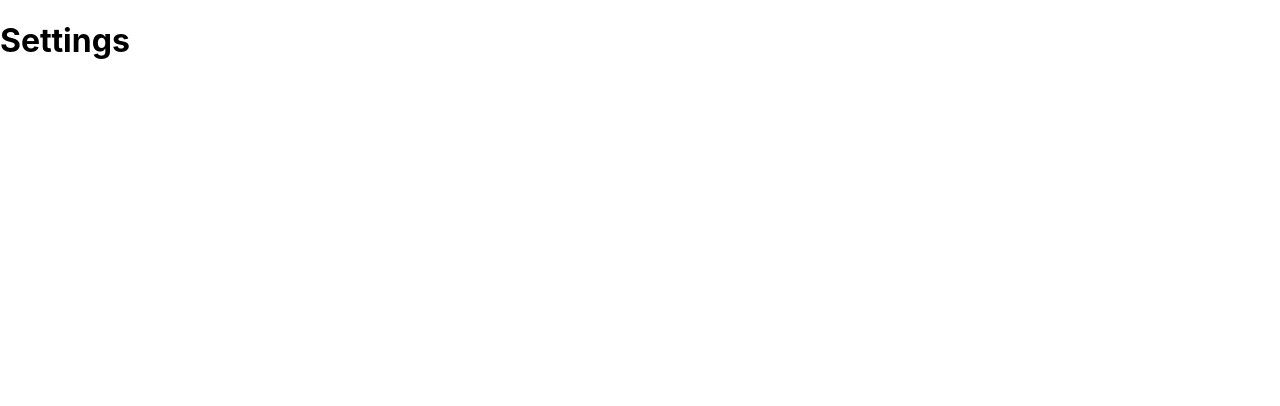
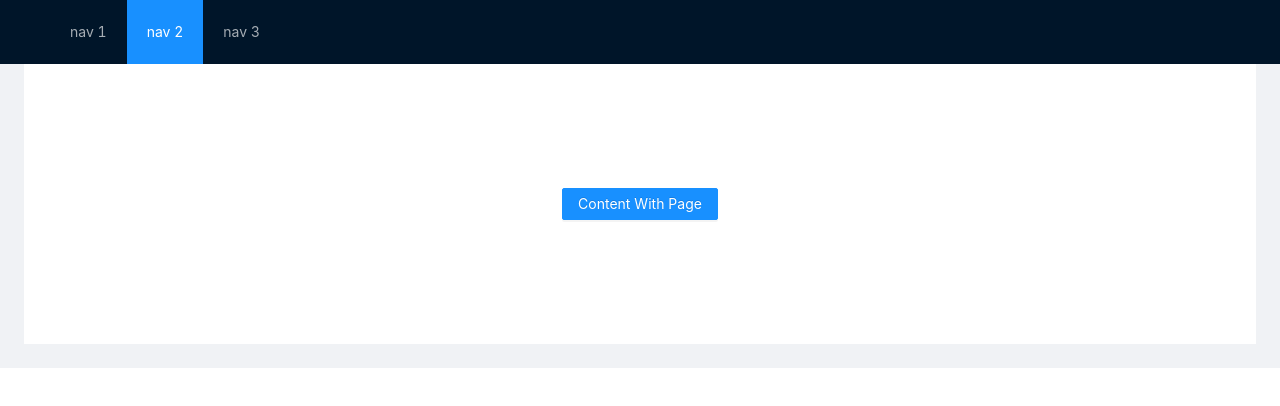
Before and after one commit to mehamasum/voluntree, a React (Create React App) app: page /settings in a window 1280 px wide. Shown: the top 406 px of the page. Built offline with nearby package versions, Linux system fonts and the light colour scheme.

Commit message:
feat(app): add basic settings button

```diff
--- a/package.json
+++ b/package.json
@@ -6,6 +6,7 @@
     "@testing-library/jest-dom": "^4.2.4",
     "@testing-library/react": "^9.5.0",
     "@testing-library/user-event": "^7.2.1",
+    "antd": "^4.2.4",
     "react": "^16.13.1",
     "react-dom": "^16.13.1",
     "react-router": "^5.2.0",
--- a/src/index.css
+++ b/src/assets/css/index.css
@@ -1,3 +1,13 @@
+.site-layout-background {
+    background: #fff;
+    padding: 24;
+    margin: 0;
+    min-height: 280;
+    display: 'flex';
+    align-items: 'center';
+    justify-content: 'center';
+}
+
 body {
   margin: 0;
   font-family: -apple-system, BlinkMacSystemFont, 'Segoe UI', 'Roboto', 'Oxygen',
--- /dev/null
+++ b/src/services/Layouts/index.js
@@ -0,0 +1,23 @@
+import React from 'react';
+import { Layout, Menu } from 'antd';
+const { Header, Content } = Layout;
+
+const AuthenticatedLayout = props => {
+  return (
+    <Layout>
+      <Header className="header">
+        <div className="logo" />
+        <Menu theme="dark" mode="horizontal" defaultSelectedKeys={['2']}>
+          <Menu.Item key="1">nav 1</Menu.Item>
+          <Menu.Item key="2">nav 2</Menu.Item>
+          <Menu.Item key="3">nav 3</Menu.Item>
+        </Menu>
+      </Header>
+      <Layout>
+        {props.children}
+      </Layout>
+    </Layout>
+  );
+};
+
+export default AuthenticatedLayout;
--- /dev/null
+++ b/src/services/Settings/index.js
@@ -0,0 +1,36 @@
+import React from 'react';
+import AuthenticatedLayout from '../Layouts';
+import { Button } from 'antd';
+import { Layout, Menu } from 'antd';
+const { Header, Content } = Layout;
+
+const url = "https://www.facebook.com/v6.0/dialog/oauth?client_id=xyz&redirect_uri=http://localhost:3000/&state=xyz&permissions=publish_pages"
+
+const Settings = props => {
+  return (
+    <React.Fragment>
+      <AuthenticatedLayout>
+          <Layout style={{ padding: '0 24px 24px' }}>
+            <Content
+              className="site-layout-background"
+              style={{
+                padding: 24,
+                margin: 0,
+                minHeight: 280,
+                display: 'flex',
+                alignItems: 'center',
+                justifyContent: 'center'
+              }}
+            >
+            <Button type="primary" onClick={() => {
+              console.log("Click");
+              window.open(url, "", "width=1000,height=800");
+            }}>Content With Page</Button>
+            </Content>
+          </Layout>
+      </AuthenticatedLayout>
+    </React.Fragment>
+  );
+};
+
+export default Settings;
--- a/src/services/settings/index.js
+++ /dev/null
@@ -1,12 +0,0 @@
-import React from 'react';
-
-
-const Settings = props => {
-  return (
-    <React.Fragment>
-      <h1>Settings</h1>
-    </React.Fragment>
-  );
-};
-
-export default Settings;
```
Also changed, not shown: src/index.js (+5 -4 lines), 1 other file (tests, documents, lock files or other folders).
